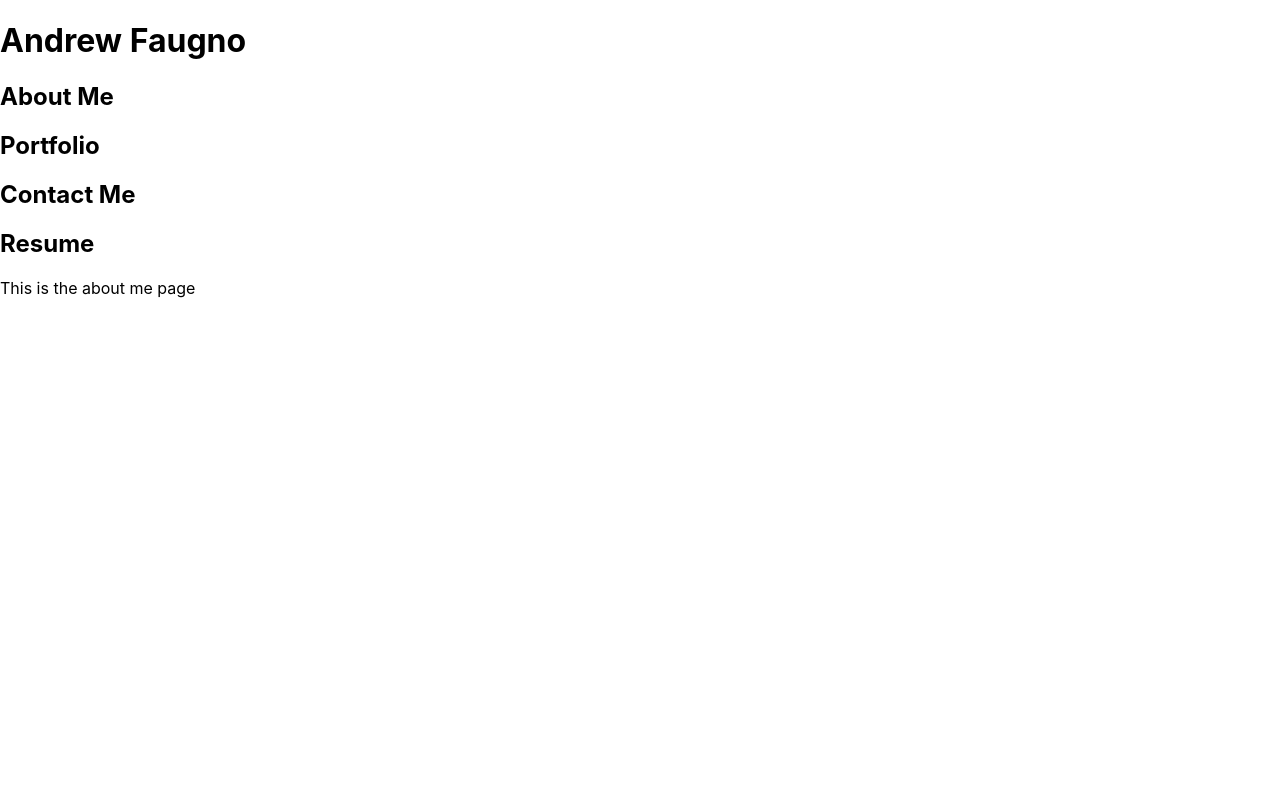
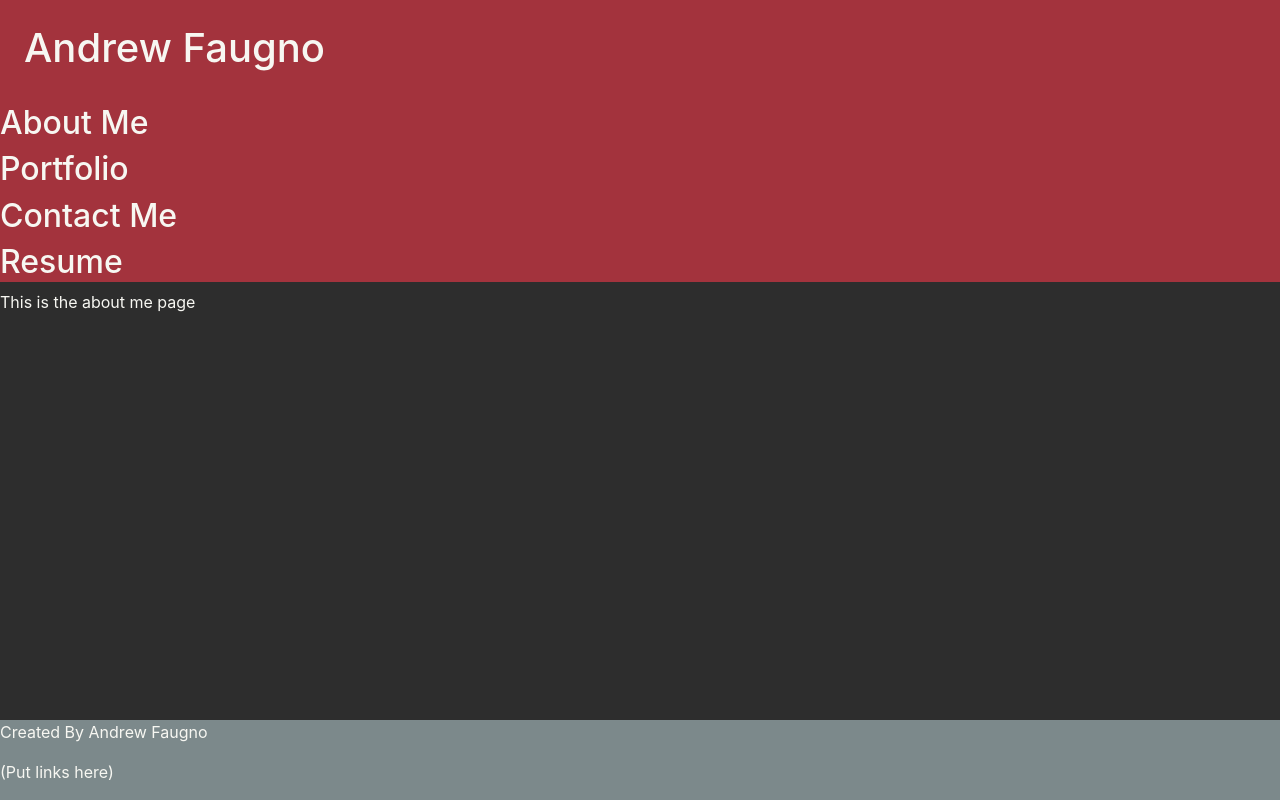
Before and after one commit to AndrewFaugno/react-portfolio, a React (Create React App) app: page / in a window 1280 px wide. Built offline with nearby package versions, Linux system fonts and the light colour scheme.

Commit message:
moved nav into header component, created footer and added background colors

```diff
--- a/public/index.html
+++ b/public/index.html
@@ -10,6 +10,7 @@
       content="Web site created using create-react-app"
     />
     <link rel="apple-touch-icon" href="%PUBLIC_URL%/logo192.png" />
+    <link rel="stylesheet" href="https://cdn.jsdelivr.net/npm/bootstrap@4.3.1/dist/css/bootstrap.min.css" integrity="sha384-ggOyR0iXCbMQv3Xipma34MD+dH/1fQ784/j6cY/iJTQUOhcWr7x9JvoRxT2MZw1T" crossorigin="anonymous">
     <!--
       manifest.json provides metadata used when your web app is installed on a
       user's mobile device or desktop. See https://developers.google.com/web/fundamentals/web-app-manifest/
--- a/src/App.js
+++ b/src/App.js
@@ -1,10 +1,10 @@
 import { useState } from "react";
 import Header from "./components/Header";
-import Nav from "./components/Nav";
 import About from "./components/About";
 import Portfolio from "./components/Portfolio";
 import Contact from "./components/Contact";
 import Resume from "./components/Resume";
+import Footer from './components/Footer'
 
 function App() {
     const [currentPage, setCurrentPage] = useState("About");
@@ -22,14 +22,15 @@ function App() {
         }
     };
 
-    const changePage = (page) => setCurrentPage(page);
-
     return (
         <div>
-            <Header />
-            <Nav changePage={changePage} />
+            <Header setCurrentPage={setCurrentPage} />
+            <div>
             {renderPage()}
+            </div>
+            <Footer />
         </div>
+
     );
 }
 
--- /dev/null
+++ b/src/components/Footer/index.js
@@ -0,0 +1,14 @@
+function Footer() {
+    return (
+        <footer>
+            <p>
+                Created By Andrew Faugno
+            </p>
+            <p>
+                (Put links here)
+            </p>
+        </footer>
+    )
+}
+
+export default Footer;
--- a/src/components/Header/index.js
+++ b/src/components/Header/index.js
@@ -1,9 +1,16 @@
-function Header() {
+import Nav from "../Nav";
+
+function Header({setCurrentPage}) {
+    const changePage = (page) => setCurrentPage(page);
+
     return (
-        <div>
-            <h1>Andrew Faugno</h1>
-        </div>
-    )
+        <header className="">
+            <h1 className="p-4">Andrew Faugno</h1>
+            <div>
+                <Nav changePage={changePage} />
+            </div>
+        </header>
+    );
 }
 
-export default Header
+export default Header;
--- a/src/index.css
+++ b/src/index.css
@@ -1,13 +1,24 @@
-body {
-  margin: 0;
-  font-family: -apple-system, BlinkMacSystemFont, 'Segoe UI', 'Roboto', 'Oxygen',
-    'Ubuntu', 'Cantarell', 'Fira Sans', 'Droid Sans', 'Helvetica Neue',
-    sans-serif;
-  -webkit-font-smoothing: antialiased;
-  -moz-osx-font-smoothing: grayscale;
+:root {
+    --maxred: #D62828;
+    --jet: #2D2D2D;
+    --powder: #F7F7F2;
+    --grey: #7C898B;
+    --vivid: #A3333D;
 }
 
-code {
-  font-family: source-code-pro, Menlo, Monaco, Consolas, 'Courier New',
-    monospace;
+header {
+    background-color: var(--vivid) !important;
 }
+
+body {
+    background-color: var(--jet) !important;
+    color: var(--powder) !important;
+}
+
+footer {
+    background-color: var(--grey) !important;
+    position:absolute;
+    left:0;
+    bottom:0;
+    right:0;;
+}
```
